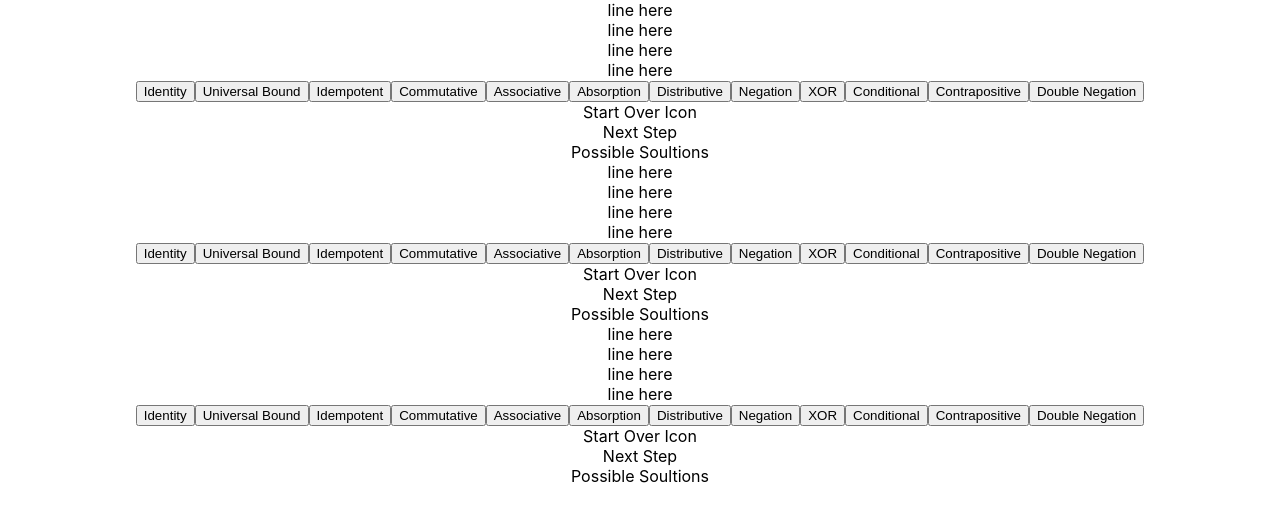
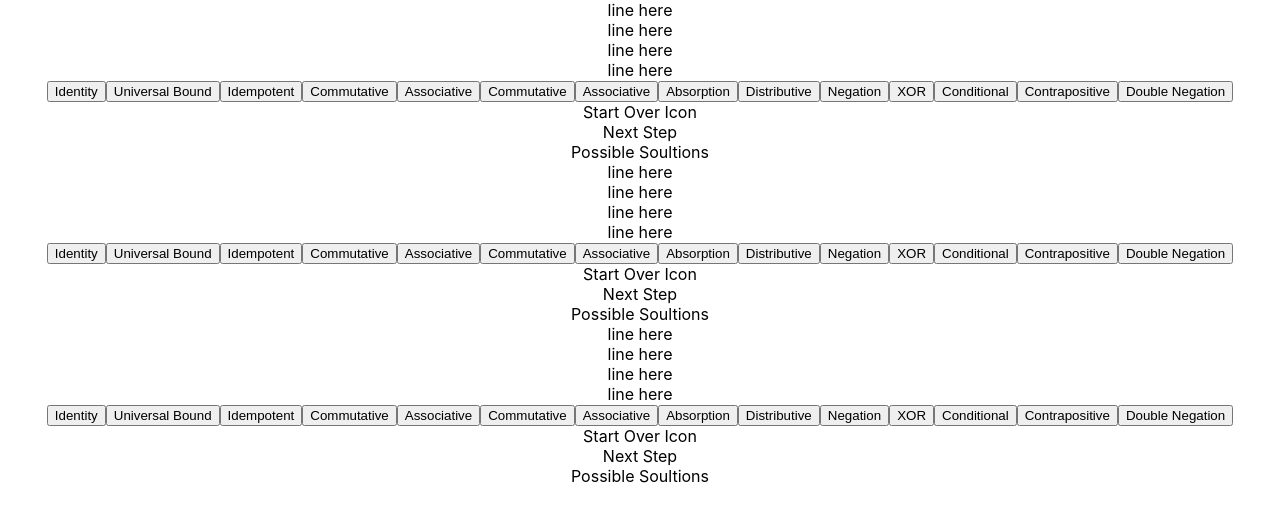
Before and after one commit to ashwri/Prop-Logic, a React (Create React App) app: page / in a window 1280 px wide. Shown: the top 522 px of the page. Built offline with nearby package versions, Linux system fonts and the light colour scheme.

Commit message:
Utilised the PropRule Component to display the button options (passed the rule name as prop)

```diff
--- a/src/Options/Options.js
+++ b/src/Options/Options.js
@@ -1,4 +1,5 @@
 import React from 'react';
+import PropRule from '../PropRule/PropRule'
 
 //TODO: Change the buttons to PropRule Component and pass the rule name as a prop
 //TODO: Will receive an onClickHandler method from Questions, pass it to PropRule
@@ -6,19 +7,20 @@ import React from 'react';
 const options = () => {
     return(
         <div>
-            <button> Identity </button>
-            <button> Universal Bound </button>
-            <button> Idempotent </button>
-            <button> Commutative </button>
-            <button> Associative </button>
-            <button> Absorption </button>
-            <button> Distributive </button>
-            <button> Negation </button>
-            <button> XOR </button>
-            <button> Conditional </button>
-            <button> Contrapositive </button>
-            <button> Double Negation </button>
-
+            <PropRule rule = "Identity"/>
+            <PropRule rule = "Universal Bound"/>
+            <PropRule rule = "Idempotent"/>
+            <PropRule rule = "Commutative"/>
+            <PropRule rule = "Associative"/>
+            <PropRule rule = "Commutative"/>
+            <PropRule rule = "Associative"/>
+            <PropRule rule = "Absorption"/>
+            <PropRule rule = "Distributive"/>
+            <PropRule rule = "Negation"/>
+            <PropRule rule = "XOR"/>
+            <PropRule rule = "Conditional"/>
+            <PropRule rule = "Contrapositive"/>
+            <PropRule rule = "Double Negation"/>
         </div>
     )
 }
--- a/src/PropRule/PropRule.js
+++ b/src/PropRule/PropRule.js
@@ -1,9 +1,8 @@
 import React from 'react';
 
-//TODO: access the rule name using the prop
 //TODO: add an action listener: onClick
-const demorgan = (prop) => {
-    return <button>De Morgan</button>
+const propRule = (prop) => {
+return <button>{prop.rule}</button>
 }
 
-export default demorgan;
+export default propRule;
```
